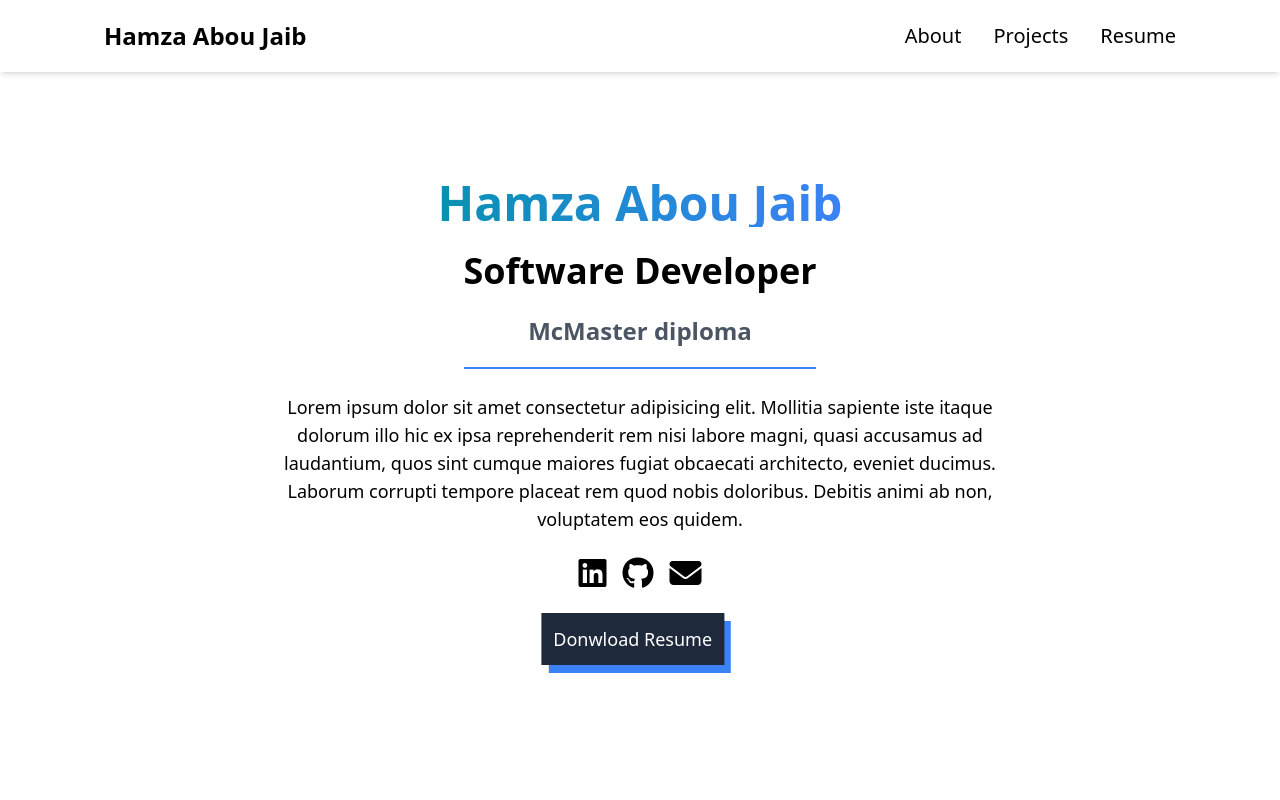
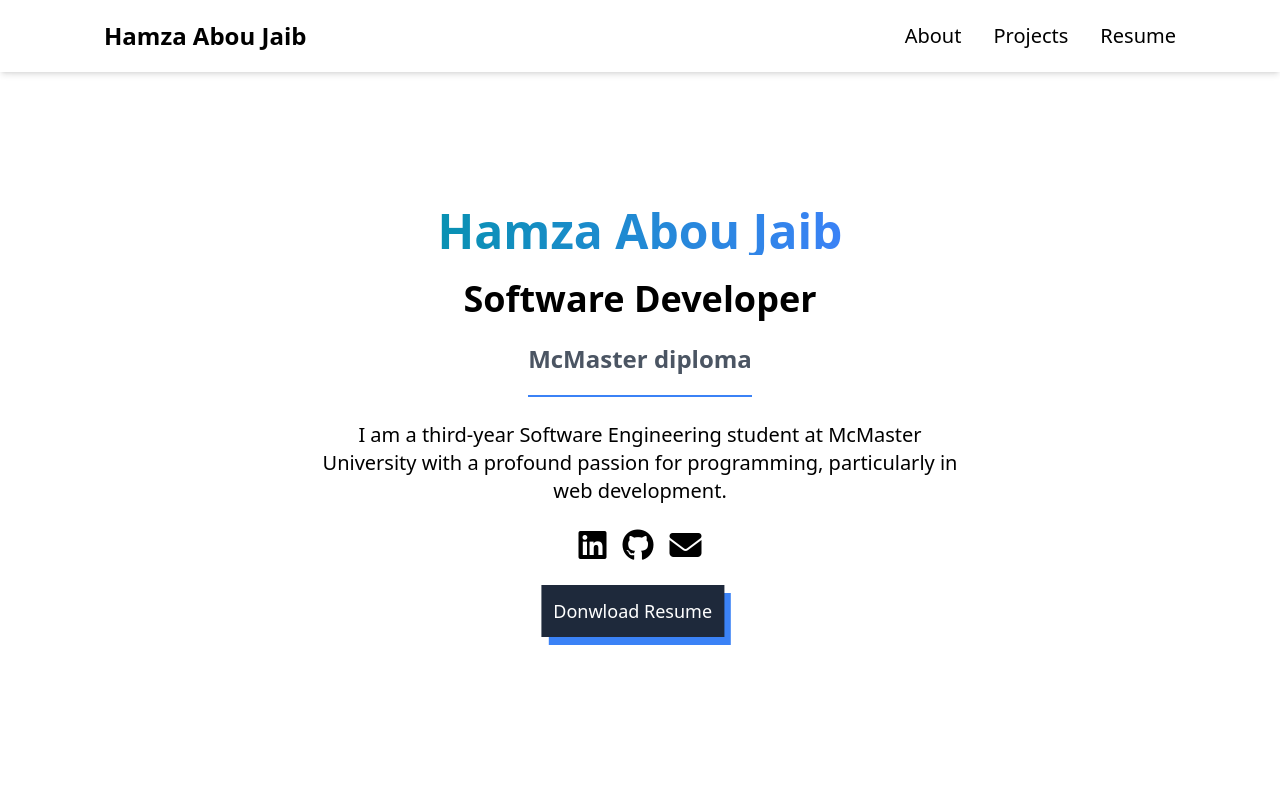
Before and after one commit to HamzaAbouJaib/portfolio, a React (Vite) app: page / in a window 1280 px wide. Shown: the top 800 px of the page. Built offline with nearby package versions, Linux system fonts and the light colour scheme; the HTML template or start-up script is replaced by a standard one.

Commit message:
Update introduction paragraph and font size

```diff
--- a/src/components/LandingPage.jsx
+++ b/src/components/LandingPage.jsx
@@ -1,27 +1,20 @@
 const LandingPage = () => {
   return (
     <section className="flex items-center justify-center h-screen">
-      <div className="max-w-[850px] flex flex-col items-center gap-6 px-20 lg:px-10">
+      <div className="max-w-[850px] flex flex-col items-center gap-6 px-6 lg:px-10">
         <h1 className="text-4xl sm:text-5xl font-bold text-center text-transparent bg-clip-text bg-gradient-to-r from-cyan-600 to-blue-500">
           Hamza Abou Jaib
         </h1>
         <h3 className="text-3xl sm:text-4xl font-bold text-center">
           Software Developer
         </h3>
-        <h5 className="text-2xl font-bold text-center text-gray-600 border-b-2 border-b-blue-500 pb-5 px-16">
+        <h5 className="text-2xl font-bold text-center text-gray-600 border-b-2 border-b-blue-500 pb-5">
           McMaster diploma
         </h5>
-        <p className="text-center text-lg max-sm:hidden">
-          Lorem ipsum dolor sit amet consectetur adipisicing elit. Mollitia
-          sapiente iste itaque dolorum illo hic ex ipsa reprehenderit rem nisi
-          labore magni, quasi accusamus ad laudantium, quos sint cumque maiores
-          fugiat obcaecati architecto, eveniet ducimus. Laborum corrupti tempore
-          placeat rem quod nobis doloribus. Debitis animi ab non, voluptatem eos
-          quidem.
-        </p>
-        <p className="text-center text-lg sm:hidden">
-          Lorem ipsum dolor sit amet consectetur adipisicing elit. Assumenda
-          voluptate nulla debitis minima incidunt possimus.
+        <p className="text-center text-xl max-w-[40rem]">
+          I am a third-year Software Engineering student at McMaster University
+          with a profound passion for programming, particularly in web
+          development.
         </p>
         <div className="flex items-center justify-center gap-4 text-[2rem]">
           <i className="fa-brands fa-linkedin hover:text-blue-500 duration-300 cursor-pointer"></i>
```
